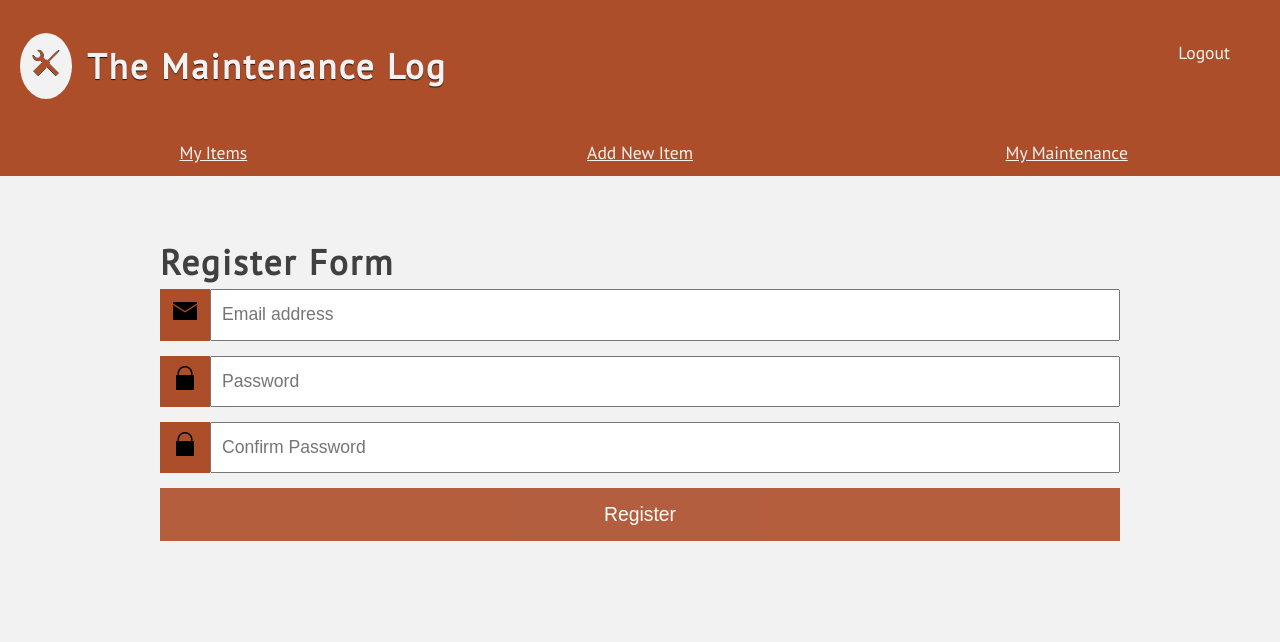
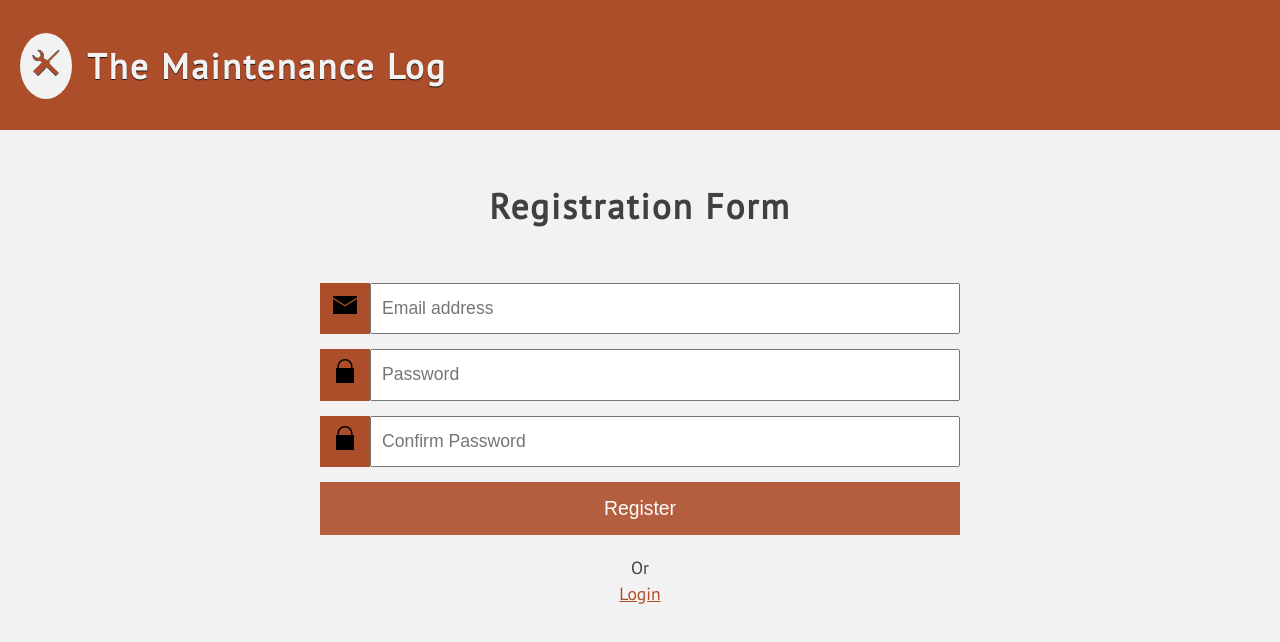
Before and after one commit to kellycoles/capstone, a React (Create React App) app: page /registration in a window 1280 px wide. Shown: the top 642 px of the page. Built offline with nearby package versions, Linux system fonts and the light colour scheme.

Commit message:
removed nav links on login and register repositioned some elements

```diff
--- a/src/components/Form.css
+++ b/src/components/Form.css
@@ -7,7 +7,7 @@ body {
 }
 
 .wrapper {
-  width: 75%;
+  width: 50%;
   margin: auto;
 }
 
@@ -29,6 +29,11 @@ body {
   color: white;
   min-width: 50px;
   text-align: center;
+}
+/* login/register margin on h1 */
+.h1 {
+  margin-top: 50px;
+  margin-bottom: 50px;
 }
 
 .input-field {
--- a/src/components/authentication/login.js
+++ b/src/components/authentication/login.js
@@ -2,7 +2,7 @@ import React, { Component } from "react"
 import UsersManager from "../../modules/UsersManager";
 import { Link } from "react-router-dom";
 import "../Form.css"
-import NavBar from "../site-nav/NavBar"
+
 
 class Login extends Component {
 
@@ -36,10 +36,15 @@ class Login extends Component {
     render() {
         return (
             <>
-                <NavBar />
+               <header>
+                    <h1 className="site-title">   <picture className="logo-icon">
+                        <img src={require('../../icons/tools-red.png')} alt="logo-icon" />
+                    </picture>The Maintenance Log</h1>
+                </header>
+
                 <div className="wrapper">
                     <form onSubmit={this.handleLogin}>
-                        <h1>Login Form</h1>
+                        <h1 class ="h1 center">Login Form</h1>
                         <div className="input-container">
                             <picture className="authentication--icon">
                                 <img src={require('../../icons/email.png')} alt="envelope icon" />
--- a/src/components/authentication/registration.js
+++ b/src/components/authentication/registration.js
@@ -1,8 +1,9 @@
 import React, { Component } from "react"
+import { Link } from "react-router-dom";
 import RegistrationManager from "../../modules/RegistrationManager";
 import UsersManager from "../../modules/UsersManager";
 import "../Form.css"
-import NavBar from "../site-nav/NavBar"
+
 class Registration extends Component {
 
     // Set initial state
@@ -60,10 +61,14 @@ class Registration extends Component {
     render() {
         return (
             <>
-                <NavBar />
+                <header>
+                    <h1 className="site-title">   <picture className="logo-icon">
+                        <img src={require('../../icons/tools-red.png')} alt="logo-icon" />
+                    </picture>The Maintenance Log</h1>
+                </header>
                 <div className="wrapper">
                     <form onSubmit={this.handleLogin}>
-                        <h1>Register Form</h1>
+                        <h1 class ="h1 center">Registration Form</h1>
                         <div className="input-container">
                             <picture className="authentication--icon">
                                 <img src={require('../../icons/email.png')} alt="envelope icon" />
@@ -98,6 +103,7 @@ class Registration extends Component {
                             Register
                     </button>
                     </form>
+                    <p className="center">Or<br></br><Link to={"/Login"} className="link">Login</Link></p>
                 </div>
             </>
         )
--- a/src/components/authentication/welcome.js
+++ b/src/components/authentication/welcome.js
@@ -15,7 +15,6 @@ class Welcome extends Component {
                             <img src={require('../../icons/lg-logo.png')} alt="logo-icon" />
                         </picture>
                         <h1 className="welcome">Welcome to The Maintenance Log</h1>
-                        {/* <small>A maintenance record keeper</small></h1> */}
                     </div>
                 </div>
 
--- a/src/components/item/ItemList.js
+++ b/src/components/item/ItemList.js
@@ -44,7 +44,7 @@ class ItemList extends Component {
     render() {
         return (
             <>
-                <NavBar  id = "top"/>
+                <NavBar id="top" />
                 <h1 className="center">My Items</h1>
                 <div className="card-container">
                     {this.state.categories.map(category =>
@@ -64,7 +64,7 @@ class ItemList extends Component {
                         </React.Fragment>
                     )}
                 </div>
-               {/* <a href="#top" class="top-link">Back to top &raquo;</a> */}
+                <a href="#top" class="top-link">Back to top &raquo;</a>
             </>
         )
     }
--- a/src/components/maintenance/MaintenanceList.js
+++ b/src/components/maintenance/MaintenanceList.js
@@ -79,7 +79,7 @@ class MaintenanceList extends Component {
 
                     )}
                 </div>
-                {/* <a href="#top" class="top-link">Back to top &raquo;</a> */}
+                <a href="#top" class="top-link">Back to top &raquo;</a>
             </>
         )
     }
```
Also changed, not shown: api/database.json (+10 -0 lines), src/components/site-nav/NavBar.js (+4 -7 lines). Lines whose indentation alone changed are shown as unchanged.
